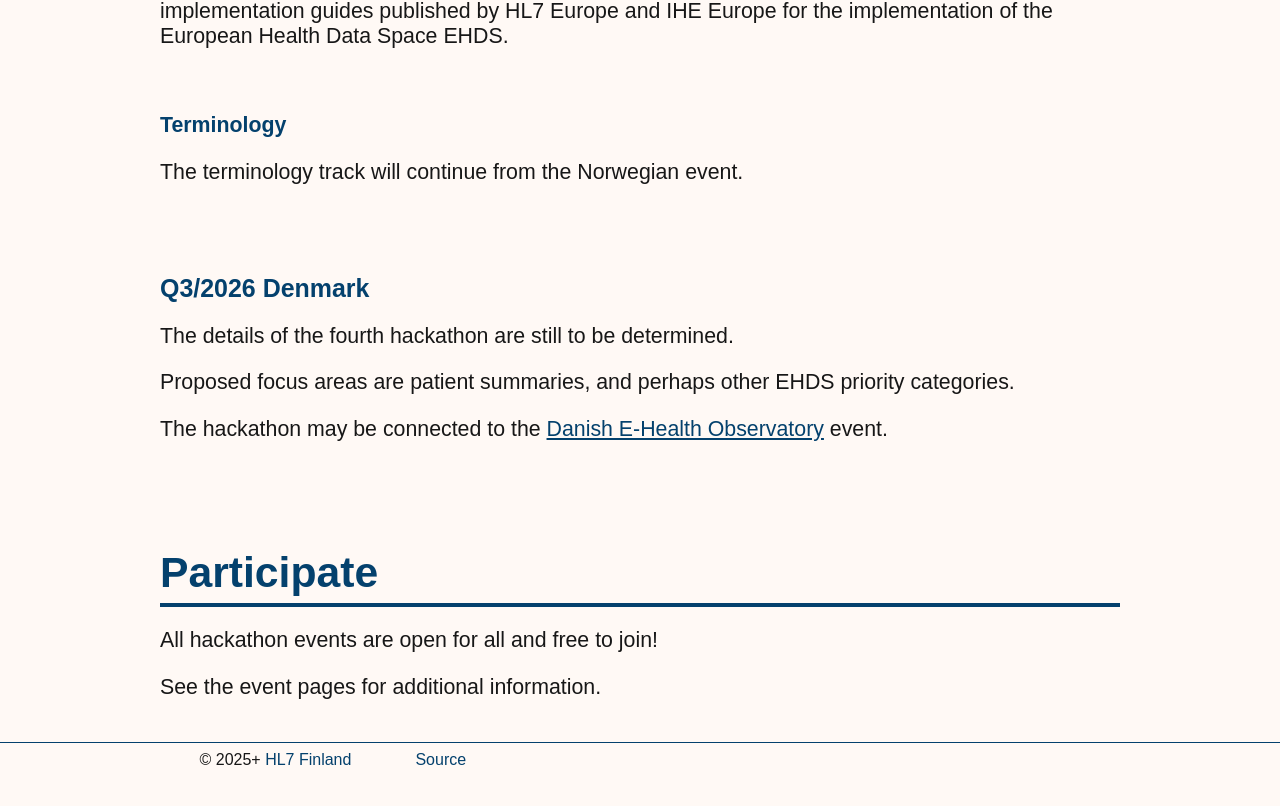
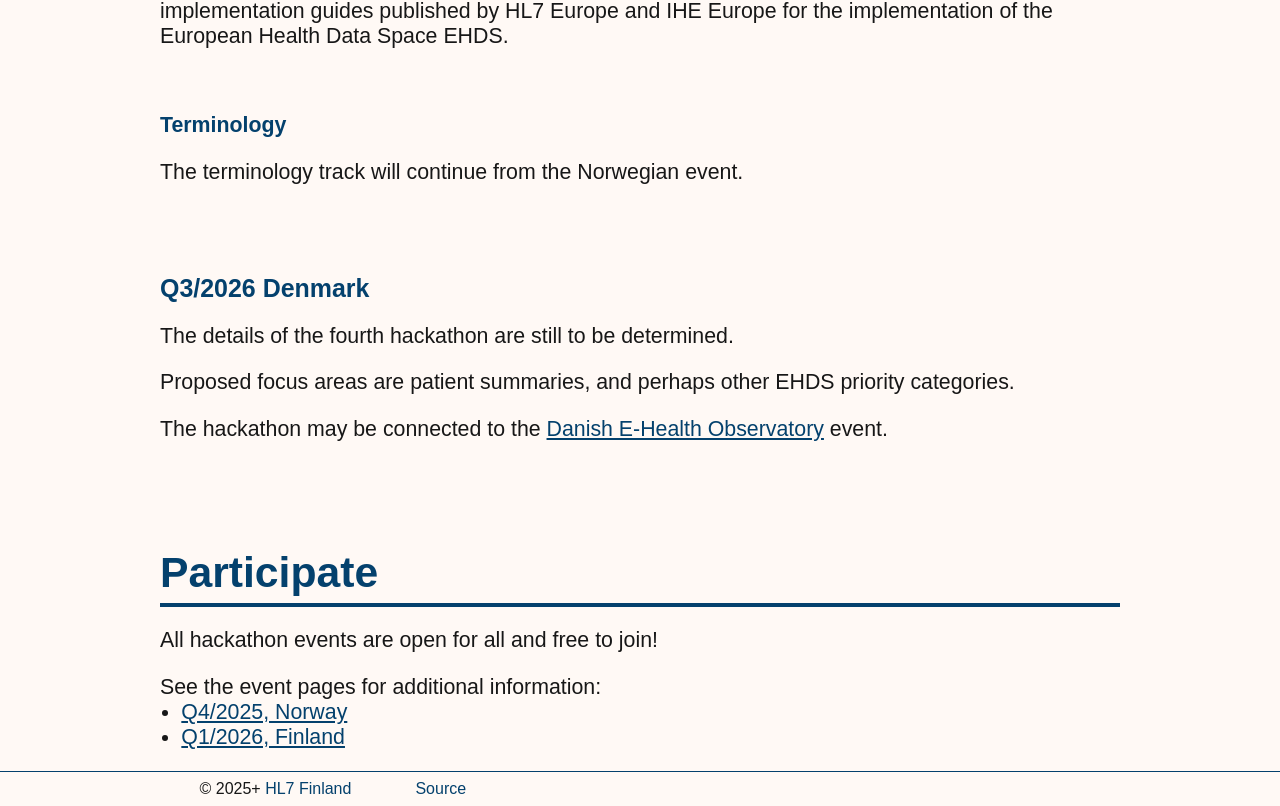
Before and after one commit to mrinnetmaki/nordic-health-data-hackathon-series, a Next.js app: page / in a window 1280 px wide. Shown: the part 3881-4687 px from the top of the page. Before the commit the page ends 4658 px from the top, so only its background shows below. Built offline with nearby package versions, Linux system fonts and the light colour scheme.

Commit message:
Add links to event pages

```diff
--- a/app/page.js
+++ b/app/page.js
@@ -154,7 +154,17 @@ export default function Home() {
       <section id="participate">
         <a href="#participate"><h2>Par&shy;tic&shy;i&shy;pate</h2></a>
         <p>All hackathon events are open for all and free to join!</p>
-        <p>See the event pages for additional information.</p>
+        <p>See the event pages for additional information:</p>
+        <ul>
+          <li>
+            <a
+              href="https://hl7norway.github.io/FHIR-hackathon-2025/currentbuild/index.html"
+            >
+              Q4/2025, Norway
+            </a>
+          </li>
+          <li><Link href="/q1-2026-finland">Q1/2026, Finland</Link></li>
+        </ul>
       </section>
     </main>
   );
```
